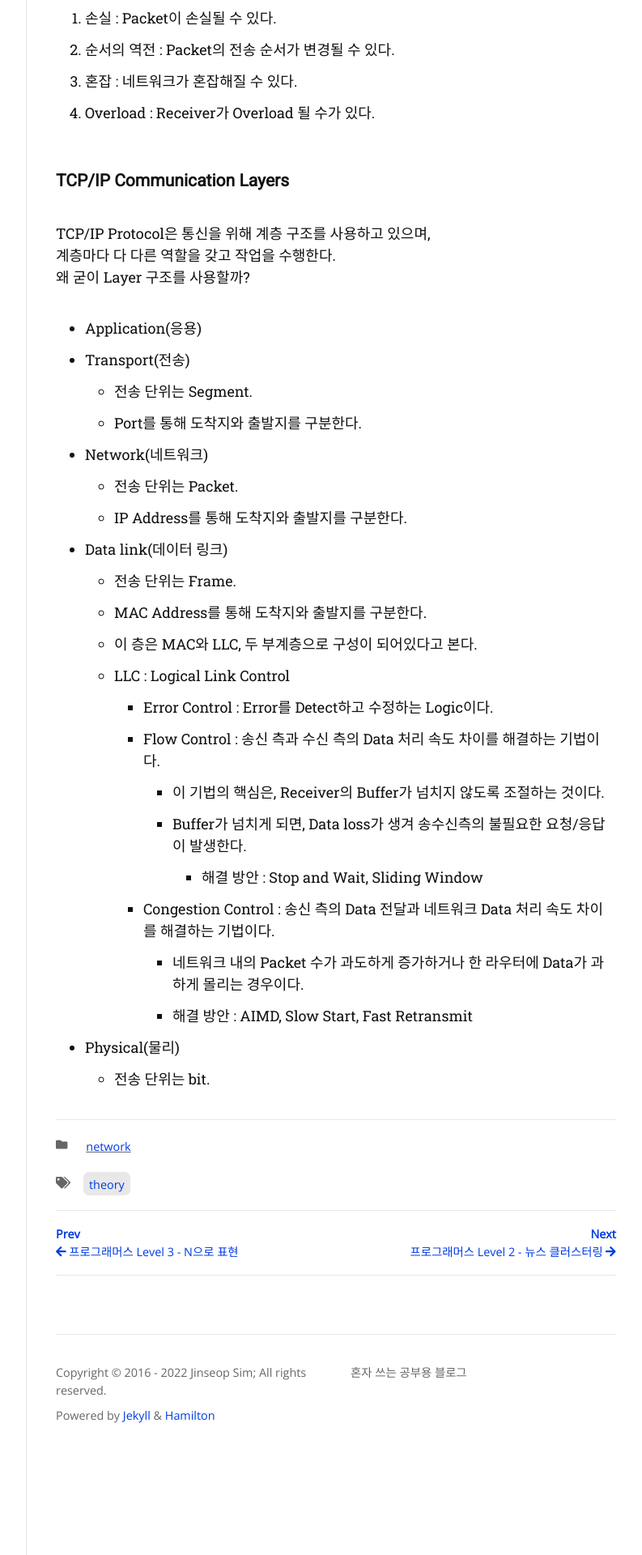
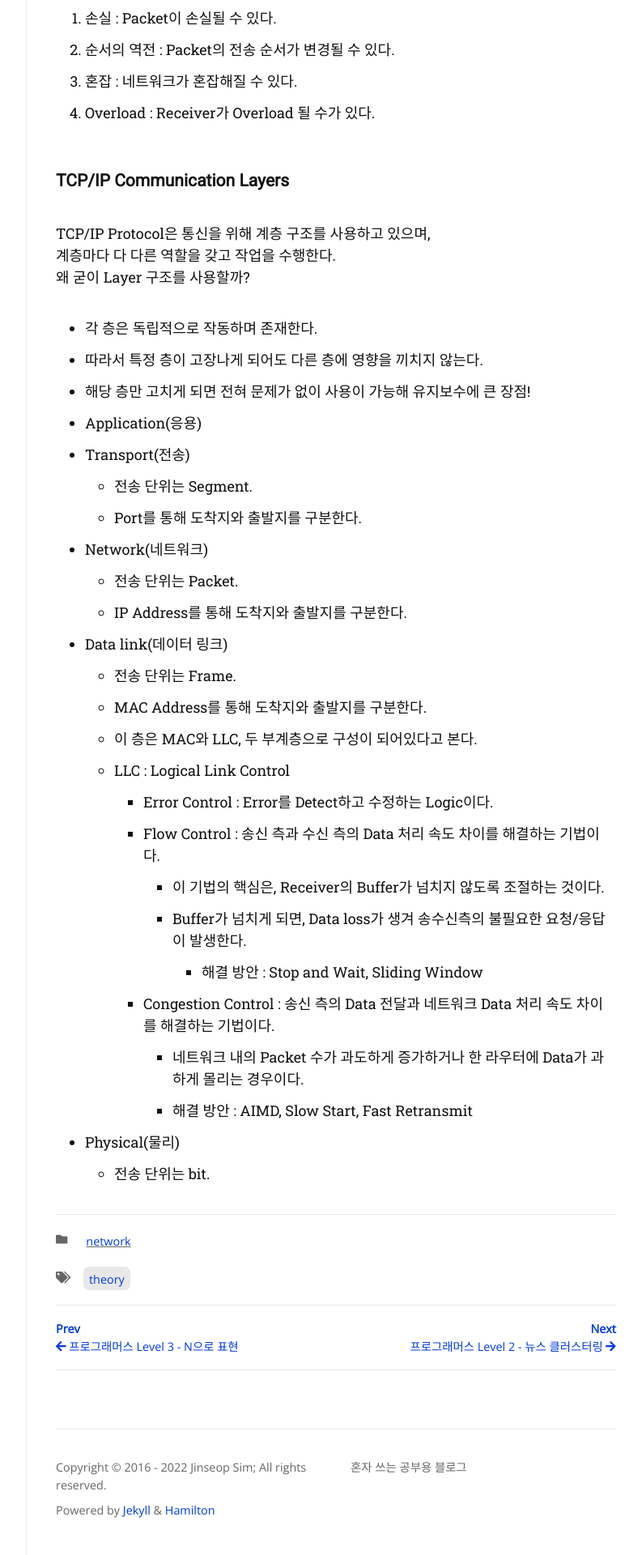
Before and after one commit to Jinseop-Sim/Jinseop-Sim.github.io, a Jekyll site: the page built from _posts/2022-09-06-network.md, in a window 1280 px wide. Shown: the part 2216-4136 px from the top of the page at 81% size, without its empty margins (357-1150 px from the left). Built offline with Jekyll 4.4.1, drawn with Linux system fonts in a browser that asks for light colours; nearby versions of some CDN libraries; some web fonts are replaced.

Commit message:
modify psot

```diff
--- a/_posts/2022-09-06-network.md
+++ b/_posts/2022-09-06-network.md
@@ -64,6 +64,9 @@ TCP(Transmission Control Protocol) 이란?
 TCP/IP Protocol은 통신을 위해 계층 구조를 사용하고 있으며,
 계층마다 다 다른 역할을 갖고 작업을 수행한다.
 왜 굳이 Layer 구조를 사용할까?
+  - 각 층은 독립적으로 작동하며 존재한다.
+  - 따라서 특정 층이 고장나게 되어도 다른 층에 영향을 끼치지 않는다.
+  - 해당 층만 고치게 되면 전혀 문제가 없이 사용이 가능해 유지보수에 큰 장점!
 
 - Application(응용)
 - Transport(전송)
```
